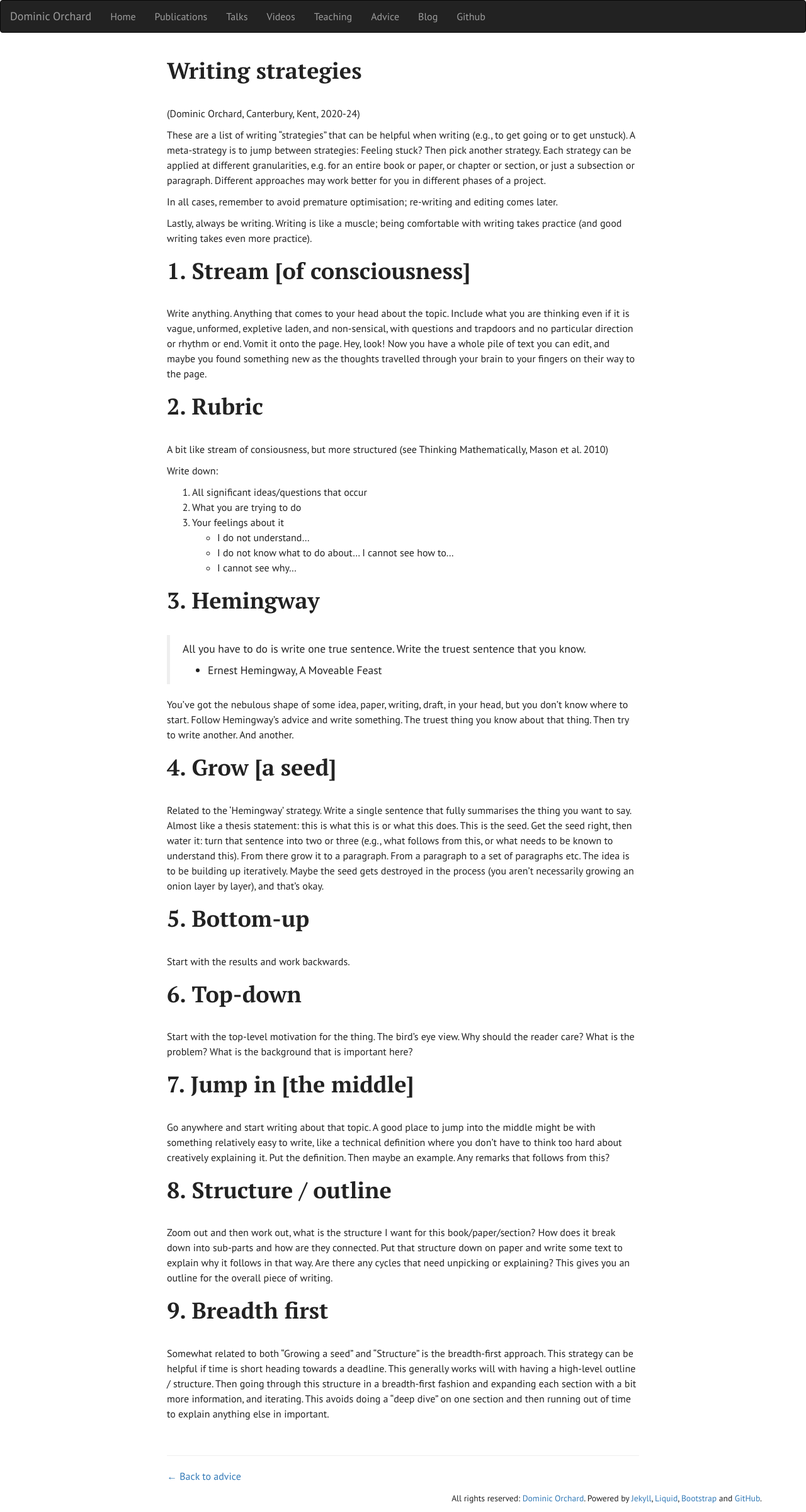
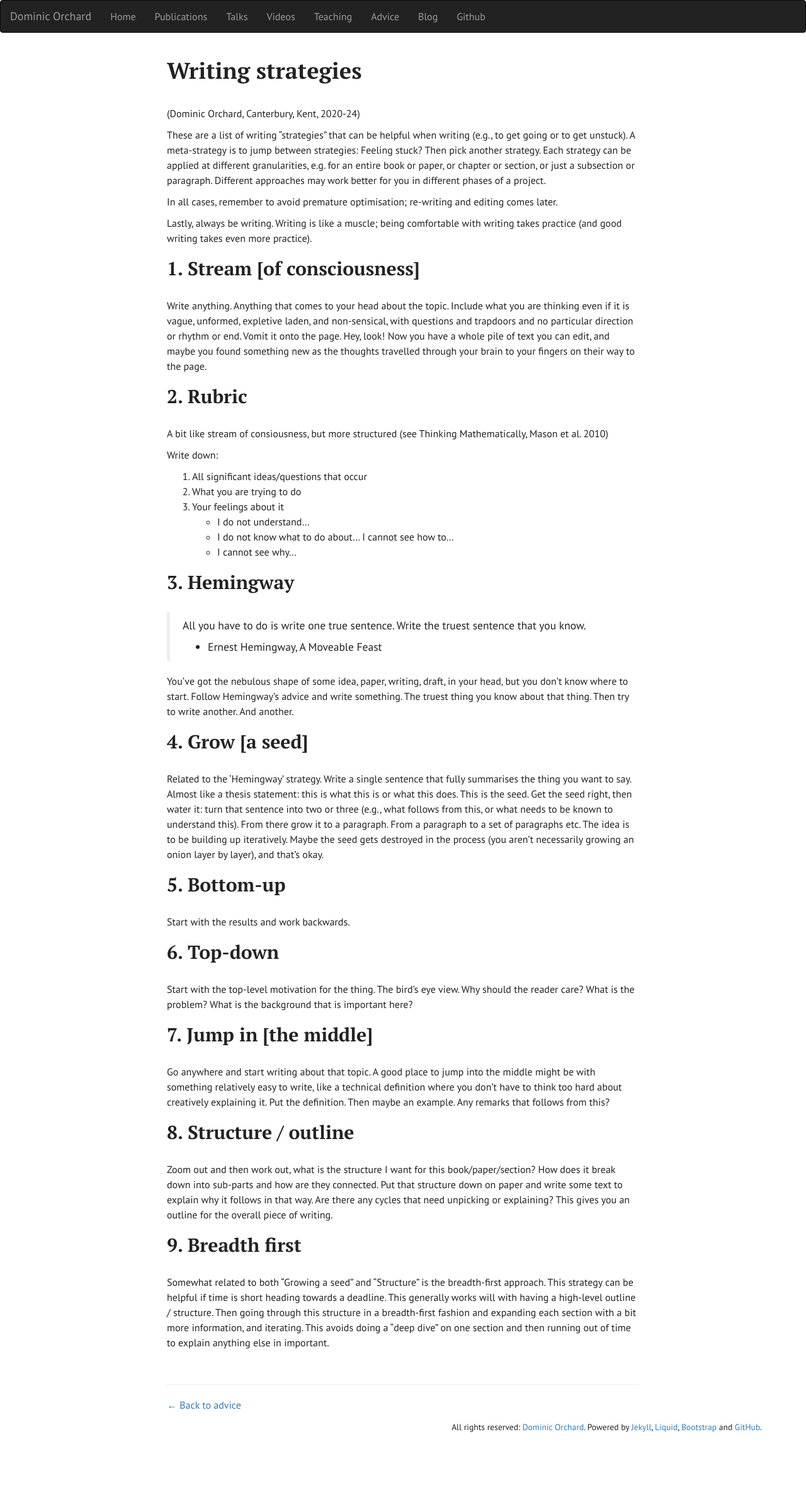
Before and after one commit to dorchard/dorchard.github.io, a Jekyll site: the page built from advice/writing-strategies.md, in a window 1280 px wide. Shown: the whole page at 63% size. Built offline with Jekyll 4.4.1, drawn with Linux system fonts in a browser that asks for light colours; after the commit the page ends 2287 px from its top, so only the background shows below that.

Commit message:
formatting

```diff
--- a/advice/writing-strategies.md
+++ b/advice/writing-strategies.md
@@ -14,14 +14,14 @@ In all cases, remember to avoid premature optimisation; re-writing and editing c
 
 Lastly, always be writing. Writing is like a muscle; being comfortable with writing takes practice (and good writing takes even more practice).
 
-# 1. Stream [of consciousness]
+## 1. Stream [of consciousness]
 
 Write anything. Anything that comes to your head about the topic. Include what you are thinking even if it is vague, unformed,
 expletive laden, and non-sensical, with questions and trapdoors and no particular direction or rhythm or end. Vomit it onto the page.
 Hey, look! Now you have a whole pile of text you can edit, and maybe you found something new as the thoughts travelled through
 your brain to your fingers on their way to the page.
 
-# 2. Rubric
+## 2. Rubric
 
 A bit like stream of consiousness, but more structured (see Thinking Mathematically, Mason et al. 2010)
 
@@ -34,7 +34,7 @@ Write down:
    * I do not know what to do about... I cannot see how to...
    * I cannot see why...
 
-# 3. Hemingway
+## 3. Hemingway
 
 > All you have to do is write one true sentence. Write the truest sentence that you know.
 > - Ernest Hemingway, A Moveable Feast
@@ -43,7 +43,7 @@ You've got the nebulous shape of some idea, paper, writing, draft, in your head,
 where to start. Follow Hemingway's advice and write something. The truest thing you know
 about that thing. Then try to write another. And another.
 
-# 4. Grow [a seed]
+## 4. Grow [a seed]
 
 Related to the 'Hemingway' strategy. Write a single sentence that fully summarises the thing you want
 to say. Almost like a thesis statement: this is what this is or what this does. This is the seed. Get the
@@ -52,26 +52,26 @@ needs to be known to understand this). From there grow it to a paragraph. From a
 of paragraphs etc. The idea is to be building up iteratively. Maybe the seed gets destroyed in the process
 (you aren't necessarily growing an onion layer by layer), and that's okay.
 
-# 5. Bottom-up
+## 5. Bottom-up
 
 Start with the results and work backwards.
 
-# 6. Top-down
+## 6. Top-down
 
 Start with the top-level motivation for the thing. The bird's eye view. Why should the reader care? What is the problem? What is the background that is important here?
 
-# 7. Jump in [the middle]
+## 7. Jump in [the middle]
 
 Go anywhere and start writing about that topic. A good place to jump into the middle might be with something relatively easy to write,
 like a technical definition where you don't have to think too hard about creatively explaining it. Put the definition. Then maybe an example.
 Any remarks that follows from this?
 
-# 8. Structure / outline
+## 8. Structure / outline
 
 Zoom out and then work out, what is the structure I want for this book/paper/section? How does it break down into sub-parts and how are they connected.
 Put that structure down on paper and write some text to explain why it follows in that way. Are there any cycles that need unpicking or explaining? This gives you an outline for the overall piece of writing.
 
-# 9. Breadth first
+## 9. Breadth first
 
 Somewhat related to both "Growing a seed" and "Structure" is the breadth-first approach. This strategy can be helpful if time is short heading towards a deadline. This generally works will with having a high-level outline / structure. Then going through
 this structure in a breadth-first fashion and expanding each section with a bit more information, and iterating. This avoids
```
